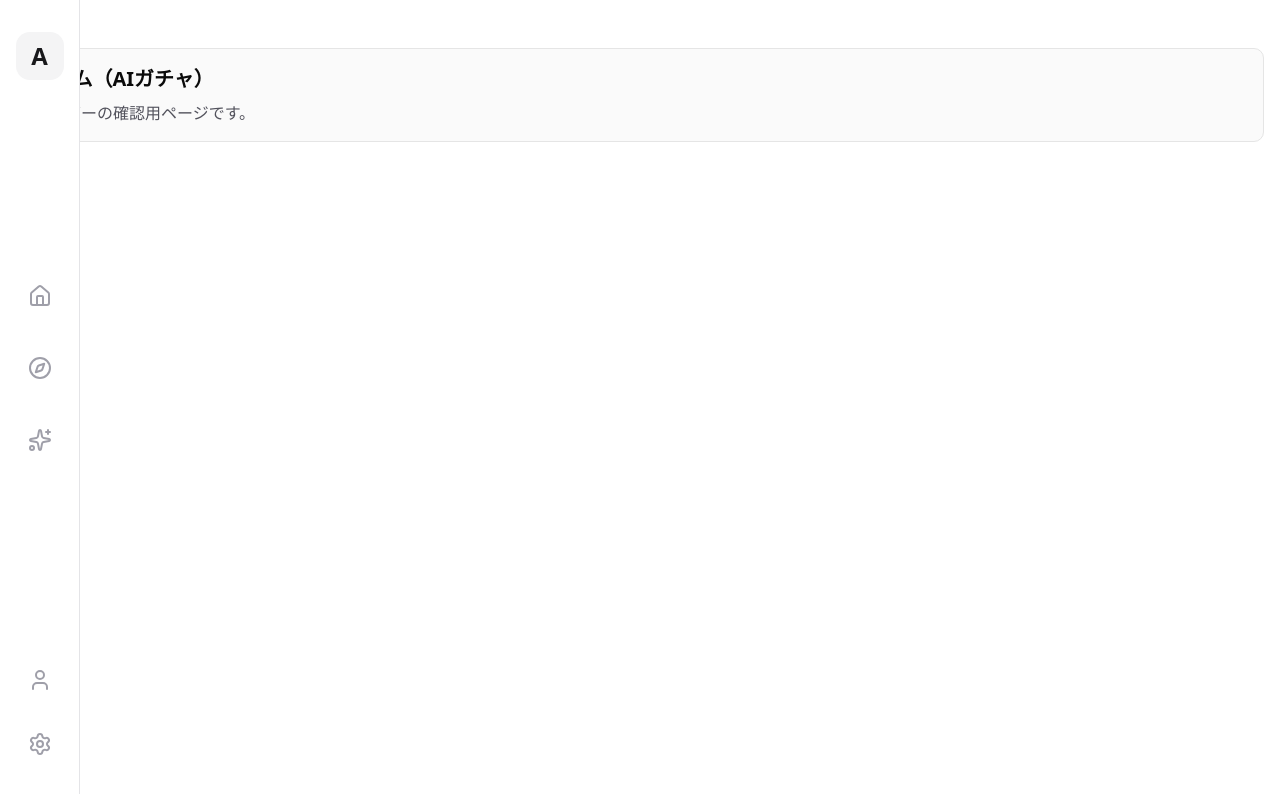
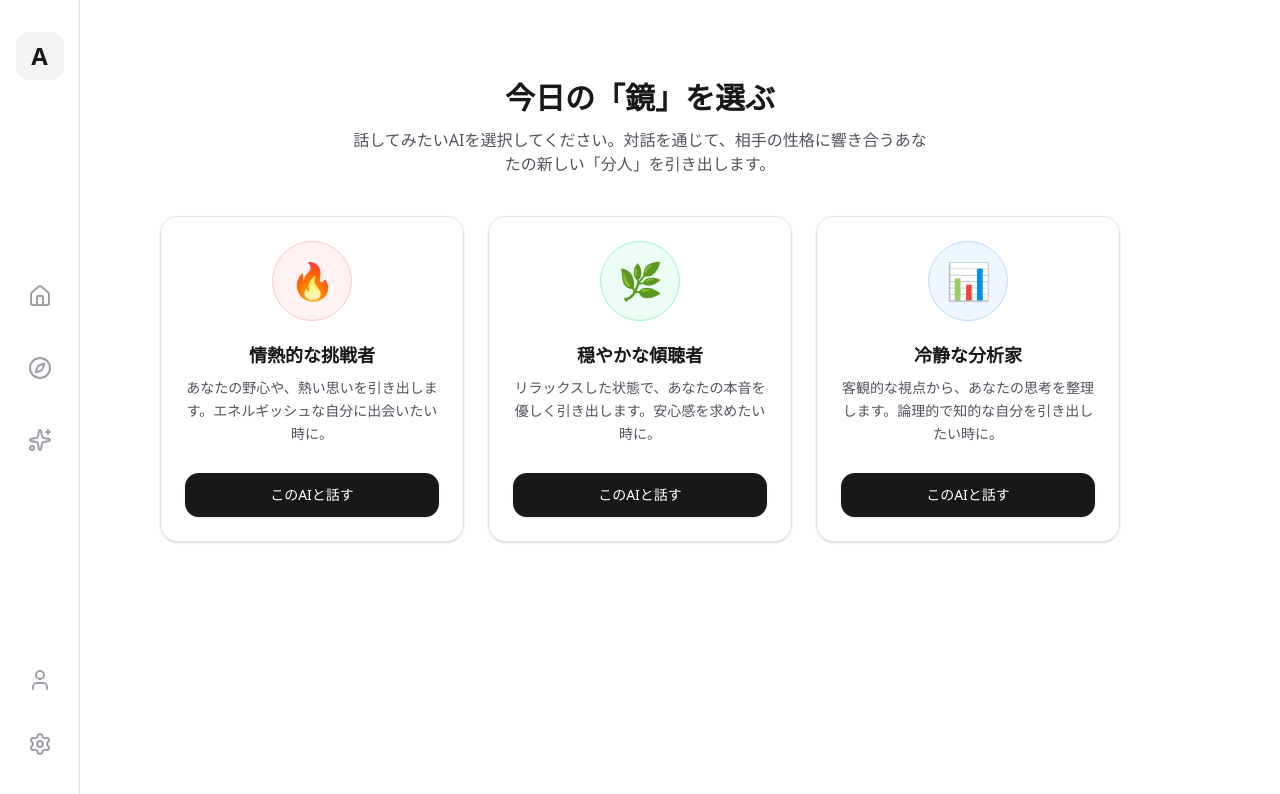
Before and after one commit to Haku929/Amiro, a Next.js app: page / in a window 1280 px wide. Shown: the top 794 px of the page. Built offline with nearby package versions, Linux system fonts and the light colour scheme.

Commit message:
feat: ホーム画面のAIカード一覧表示

```diff
--- a/app/(app)/page.tsx
+++ b/app/(app)/page.tsx
@@ -1,11 +1,76 @@
 // app/(app)/page.tsx
+import Link from 'next/link';
+
+const DAILY_AIS = [
+  {
+    id: 'passionate_challenger',
+    name: '情熱的な挑戦者',
+    description: 'あなたの野心や、熱い思いを引き出します。エネルギッシュな自分に出会いたい時に。',
+    icon: '🔥',
+    colorClass: 'bg-red-50 text-red-600 border-red-200'
+  },
+  {
+    id: 'calm_listener',
+    name: '穏やかな傾聴者',
+    description: 'リラックスした状態で、あなたの本音を優しく引き出します。安心感を求めたい時に。',
+    icon: '🌿',
+    colorClass: 'bg-emerald-50 text-emerald-600 border-emerald-200'
+  },
+  {
+    id: 'logical_analyst',
+    name: '冷静な分析家',
+    description: '客観的な視点から、あなたの思考を整理します。論理的で知的な自分を引き出したい時に。',
+    icon: '📊',
+    colorClass: 'bg-blue-50 text-blue-600 border-blue-200'
+  },
+];
+
 export default function HomePage() {
   return (
-    <div className="p-4 bg-zinc-50 border rounded-lg mt-4">
-      <h1 className="text-xl font-bold mb-2">ホーム（AIガチャ）</h1>
-      <p className="text-zinc-600">
-        ヘッダーの確認用ページです。
-      </p>
+    <div className="max-w-5xl mx-auto p-4 md:p-8 space-y-10 mt-4">
+
+      {/* ページヘッダー部分 */}
+      <div className="text-center space-y-3">
+        <h1 className="text-2xl md:text-3xl font-bold text-zinc-900">今日の「鏡」を選ぶ</h1>
+        <p className="text-zinc-600 text-sm md:text-base max-w-xl mx-auto">
+          話してみたいAIを選択してください。対話を通じて、相手の性格に響き合うあなたの新しい「分人」を引き出します。
+        </p>
+      </div>
+
+      {/* AIカード一覧 */}
+      <div className="grid grid-cols-1 md:grid-cols-3 gap-6">
+        {DAILY_AIS.map((ai) => (
+          <div
+            key={ai.id}
+            className="h-full border border-zinc-200 rounded-2xl p-6 bg-white shadow-sm hover:shadow-md hover:border-zinc-300 transition-all flex flex-col items-center text-center space-y-5"
+          >
+            {/* アイコン部分 */}
+            <div className={`w-20 h-20 rounded-full flex items-center justify-center text-4xl border ${ai.colorClass} transition-transform duration-300 hover:scale-110`}>
+              {ai.icon}
+            </div>
+
+            {/* テキスト部分 */}
+            <div className="flex-grow space-y-2">
+              <h2 className="text-lg font-bold text-zinc-900">{ai.name}</h2>
+              <p className="text-sm text-zinc-600 leading-relaxed">
+                {ai.description}
+              </p>
+            </div>
+
+            {/* アクションボタン（ここだけをリンクに変更） */}
+            <div className="w-full pt-2">
+              <Link
+                href={`/chat?ai=${ai.id}`}
+                className="inline-block w-full py-3 px-4 bg-zinc-900 text-white text-sm font-medium rounded-xl hover:bg-zinc-800 transition-colors shadow-sm"
+              >
+                このAIと話す
+              </Link>
+            </div>
+
+          </div>
+        ))}
+      </div>
+
     </div>
   );
 }
```
